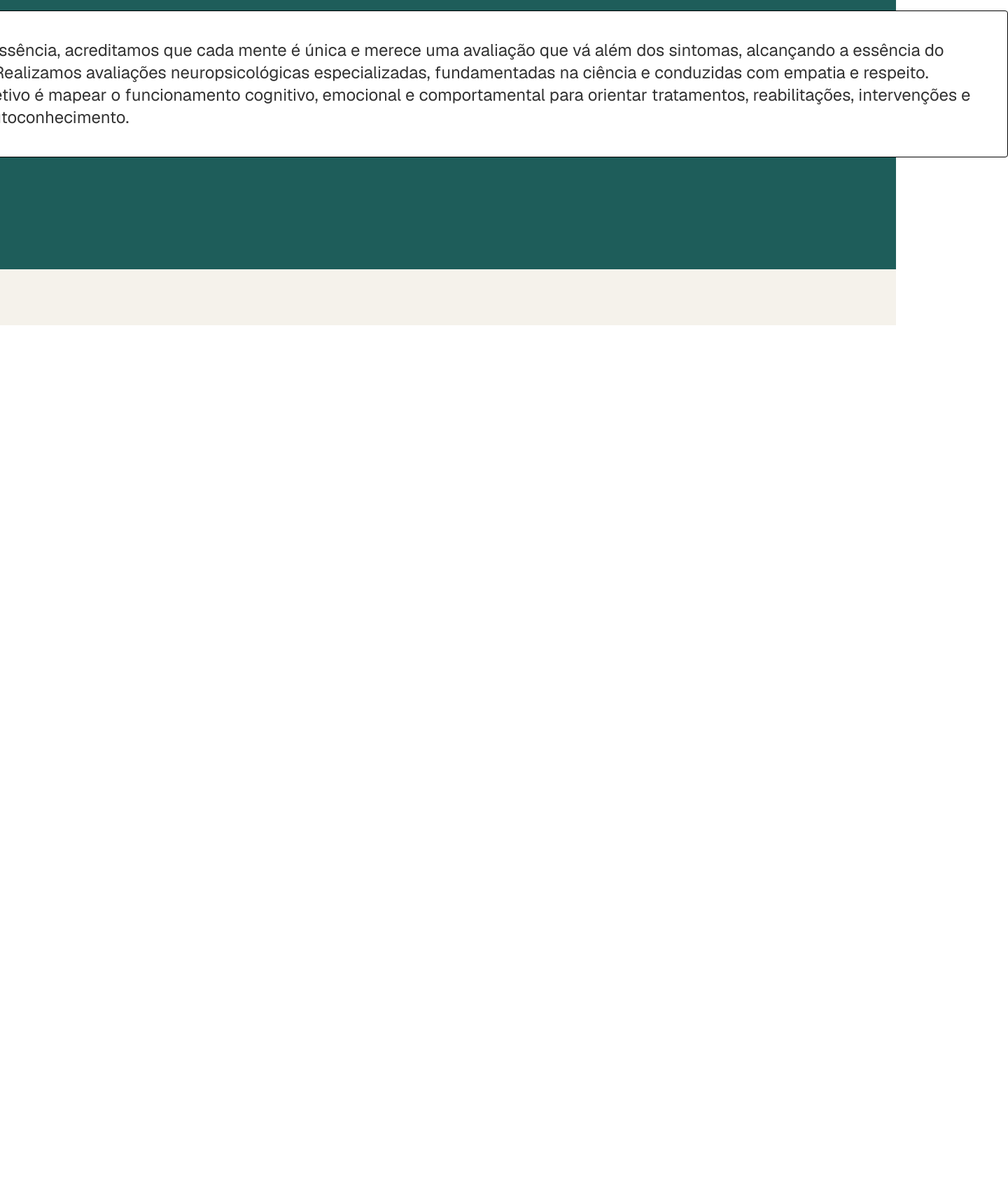
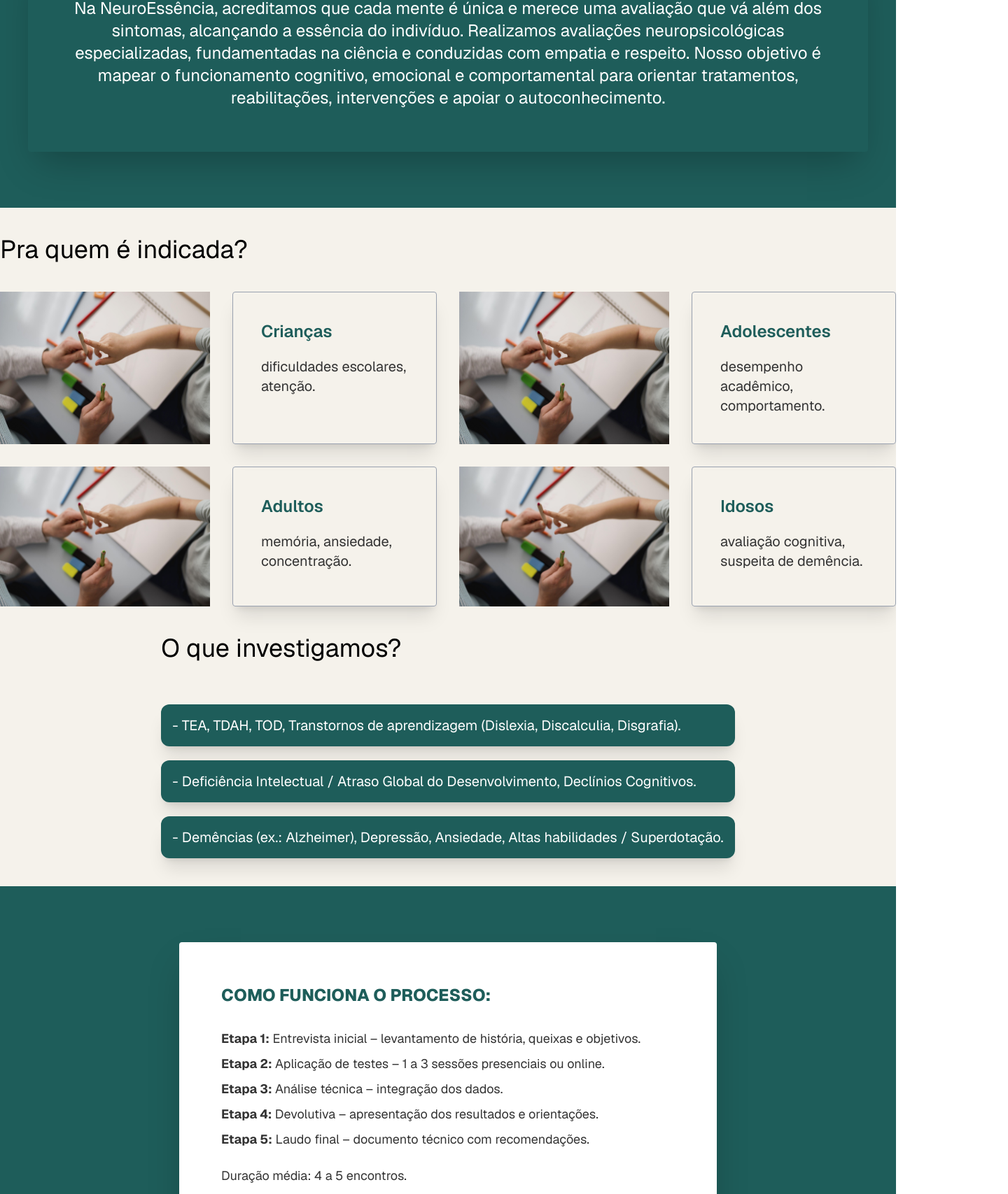
Before and after one commit to whitwander/neuroessencia, a Next.js app: page / in a window 1280 px wide. Shown: the part 1044-2751 px from the top of the page at 70% size, 1440 px wide, since content can reach past the window. Before the commit the page ends 1509 px from the top, so only its background shows below. Built offline with nearby package versions, Linux system fonts and the light colour scheme.

Commit message:
meio processo

```diff
--- a/app/globals.css
+++ b/app/globals.css
@@ -12,7 +12,7 @@
   --color-titulo: #1e5d5a;
   --color-botao: #4FAF9E;
   --color-texto: #333333;
-  --color-destaque: ##F7D9D0;
+  --color-destaque: #F7D9D0;
 }
 
 @media (prefers-color-scheme: dark) {
--- a/app/page.tsx
+++ b/app/page.tsx
@@ -1,18 +1,96 @@
+import Image from "next/image";
+
 export default function Home() {
   return (
     <div className="font-sans bg-fundo justify-items-center min-h-screen pb-20">
       <div className="pt-20 bg-fundo flex flex-col justify-center">
         <div className="text-titulo flex flex-col gap-6 mb-5 mt-2 p-30 pb-30 w-300 place-self-center">
-          <h1 className='text-6xl font-semibold'>COMPREENDER PARA <br/>CUIDAR MELHOR</h1>
+          <h1 className='text-6xl font-semibold'>COMPREENDER PARA <br />CUIDAR MELHOR</h1>
           <h2 className='text-3xl text-texto font-medium'>Avaliação neuropsicológica especializada, fundamentada <br />na ciência e conduzida com empatia.</h2>
           <button className="bg-botao text-white w-150 p-2 rounded mt-8 text-xl hover:animate-pulse cursor-pointer">Quero saber mais</button>
         </div>
       </div>
-      <div className="bg-titulo p-40 w-full">
-        <div className="w-400 place-self-center flex flex-col gap-10 justify-self-center">
+      <div className="bg-titulo w-full">
+        <div className="w-300 py-20 place-self-center flex flex-col gap-10 justify-self-center text-center">
           <h1 className="text-4xl text-white">O que é <span className="font-semibold">Avaliação Neuropsicológica</span>?</h1>
-          <div className="bg-white rounded border">
-            <p className="p-10 text-texto text-2xl">Na NeuroEssência, acreditamos que cada mente é única e merece uma avaliação que vá além dos sintomas, alcançando a essência do indivíduo. Realizamos avaliações neuropsicológicas especializadas, fundamentadas na ciência e conduzidas com empatia e respeito. Nosso objetivo é mapear o funcionamento cognitivo, emocional e comportamental para orientar tratamentos, reabilitações, intervenções e apoiar o autoconhecimento.</p>
+          <div className="rounded border shadow-2xl border-titulo">
+            <p className="p-15 text-white text-2xl">Na NeuroEssência, acreditamos que cada mente é única e merece uma avaliação que vá além dos sintomas, alcançando a essência do indivíduo. Realizamos avaliações neuropsicológicas especializadas, fundamentadas na ciência e conduzidas com empatia e respeito. Nosso objetivo é mapear o funcionamento cognitivo, emocional e comportamental para orientar tratamentos, reabilitações, intervenções e apoiar o autoconhecimento.</p>
+          </div>
+        </div>
+      </div>
+      <div>
+        <h1 className="text-4xl mt-10 mb-10">Pra quem é indicada?</h1>
+        <div className="flex flex-col gap-8">
+          <div className="flex flex-row gap-8">
+            <Image
+              src={"/lapis.jpeg"}
+              alt="Criança escolhendo cor do lápis"
+              width={300}
+              height={200}
+            />
+            <div className="bg- p-10 flex flex-col w-100 border rounded border-gray-400 gap-5 shadow-xl">
+              <h1 className="font-semibold text-2xl text-titulo">Crianças</h1>
+              <p className="text-xl text-texto">dificuldades escolares, atenção.</p>
+            </div>
+            <Image
+              src={"/lapis.jpeg"}
+              alt="Criança escolhendo cor do lápis"
+              width={300}
+              height={200}
+            />
+            <div className="bg- p-10 flex flex-col w-100 border rounded border-gray-400 gap-5 shadow-xl">
+              <h1 className="font-semibold text-2xl text-titulo">Adolescentes</h1>
+              <p className="text-xl text-texto">desempenho acadêmico, comportamento.</p>
+            </div>
+          </div>
+          <div className="flex flex-row gap-8">
+            <Image
+              src={"/lapis.jpeg"}
+              alt="Criança escolhendo cor do lápis"
+              width={300}
+              height={200}
+            />
+            <div className="bg- p-10 flex flex-col w-100 border rounded border-gray-400 gap-5 shadow-xl">
+              <h1 className="font-semibold text-2xl text-titulo">Adultos</h1>
+              <p className="text-xl text-texto">memória, ansiedade, concentração.</p>
+            </div>
+            <Image
+              src={"/lapis.jpeg"}
+              alt="Criança escolhendo cor do lápis"
+              width={300}
+              height={200}
+            />
+            <div className="bg- p-10 flex flex-col w-100 border rounded border-gray-400 gap-5 shadow-xl">
+              <h1 className="font-semibold text-2xl text-titulo">Idosos</h1>
+              <p className="text-xl text-texto">avaliação cognitiva, suspeita de demência.</p>
+            </div>
+          </div>
+        </div>
+      </div>
+      <div className="flex flex-col gap-5 mt-10 mb-10">
+        <h1 className="text-4xl mb-10">O que investigamos?</h1>
+        <div className="bg-titulo text-white p-4 rounded-xl shadow-xl">
+          <p className="text-xl">- TEA, TDAH, TOD, Transtornos de aprendizagem (Dislexia, Discalculia, Disgrafia).</p>
+        </div>
+        <div className="bg-titulo text-white p-4 rounded-xl shadow-xl">
+          <p className="text-xl">- Deficiência Intelectual / Atraso Global do Desenvolvimento, Declínios Cognitivos.</p>
+        </div>
+        <div className="bg-titulo text-white p-4 rounded-xl shadow-xl">
+          <p className="text-xl">- Demências (ex.: Alzheimer), Depressão, Ansiedade, Altas habilidades / Superdotação.</p>
+        </div>
+      </div>
+      <div className="bg-titulo w-full h-screen flex flex-col">
+        <div className="bg-white w-3xl self-center mt-20 p-15 shadow-2xl rounded">
+          <h1 className="text-2xl font-extrabold text-titulo mb-8">COMO FUNCIONA O PROCESSO:</h1>
+          <div className="flex flex-col gap-2 text-texto text-lg">
+            <p><strong>Etapa 1:</strong> Entrevista inicial – levantamento de história, queixas e objetivos.</p>
+            <p><strong>Etapa 2:</strong> Aplicação de testes – 1 a 3 sessões presenciais ou online.</p>
+            <p><strong>Etapa 3:</strong> Análise técnica – integração dos dados.</p>
+            <p><strong>Etapa 4:</strong> Devolutiva – apresentação dos resultados e orientações.</p>
+            <p className="mb-4"><strong>Etapa 5:</strong> Laudo final – documento técnico com recomendações.</p>
+            <p>Duração média: 4 a 5 encontros.</p>
+            <p>Formato: presencial (cidade) ou online.</p>
+            <button className="bg-botao text-white w-150 p-2 rounded mt-8 text-xl hover:animate-pulse cursor-pointer">Agendar agora</button>
           </div>
         </div>
       </div>
```
